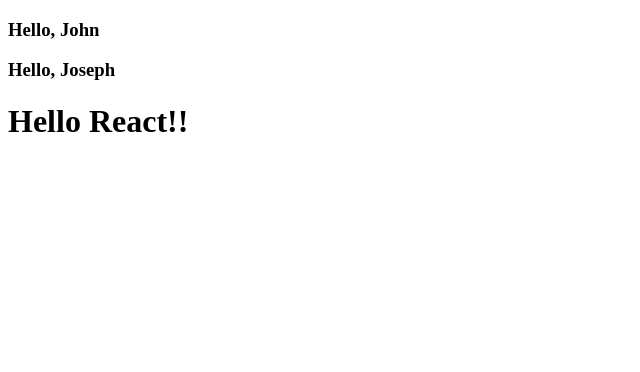
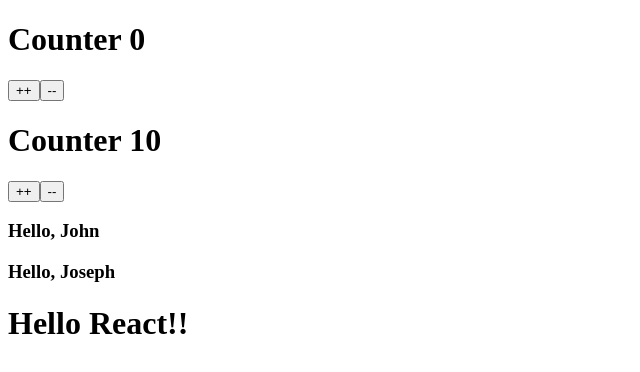
Before and after one commit to Mujib517/fsa-ui-b5, a React (Create React App) app: page / in a window 1280 px wide. Shown: the top 372 px of the page, without its empty margins (0-640 px from the left). Built offline with nearby package versions, Linux system fonts and the light colour scheme.

Commit message:
Counter component

```diff
--- a/src/App.js
+++ b/src/App.js
@@ -1,10 +1,16 @@
 // function or class
 // return UI or null
 // component can take properties
+// class components may have state
+// internal
+// props
 import Name from './Name';
+import Counter from './Counter';
 
 const App = () => {
     return <div>
+        <Counter count={0} />
+        <Counter count={10} />
         <Name val="John" />
         <Name val="Joseph" />
         <h1>Hello React!!</h1>
--- /dev/null
+++ b/src/Counter.js
@@ -0,0 +1,35 @@
+import React from 'react';
+
+// events
+class Counter extends React.Component {
+
+    constructor(props) {
+        super(props);
+        this.state = {
+            count: props.count
+        }
+    }
+
+    inc = () => {
+        const current = this.state.count;
+        this.setState({ count: current + 1 });
+    }
+
+    dec = () => {
+        const current = this.state.count;
+        this.setState({ count: current - 1 });
+    }
+
+    render() {
+        return (
+            <div>
+                <h1>Counter {this.state.count}</h1>
+
+                <button onClick={this.inc}>++</button>
+                <button onClick={this.dec}>--</button>
+            </div>
+        )
+    }
+}
+
+export default Counter;
--- a/src/Name.js
+++ b/src/Name.js
@@ -1,5 +1,5 @@
-const Name = (props) => {
-    return <h3>Hello, {props.val}</h3>
+const Name = ({ val }) => {
+    return <h3>Hello, {val}</h3>
 };
 
 export default Name;
```
